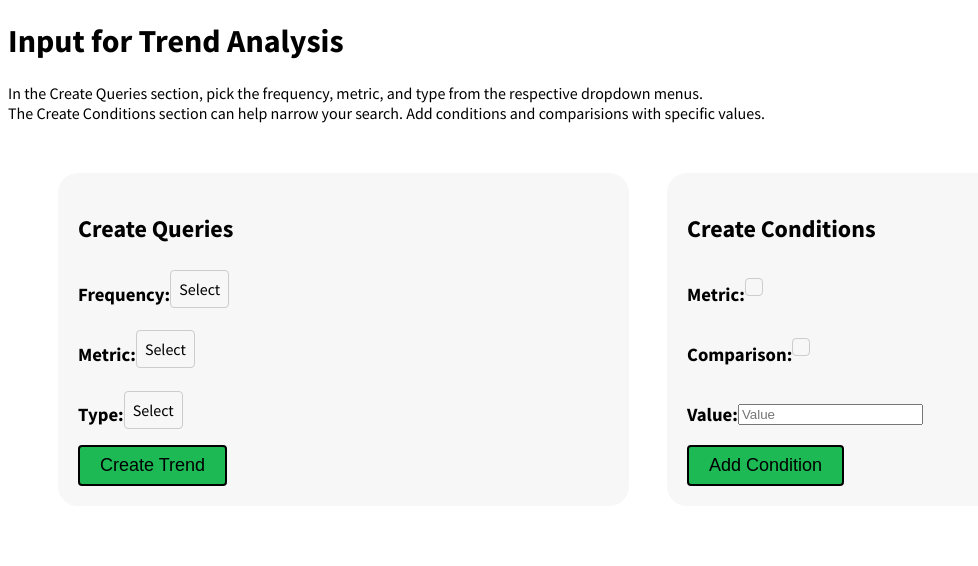
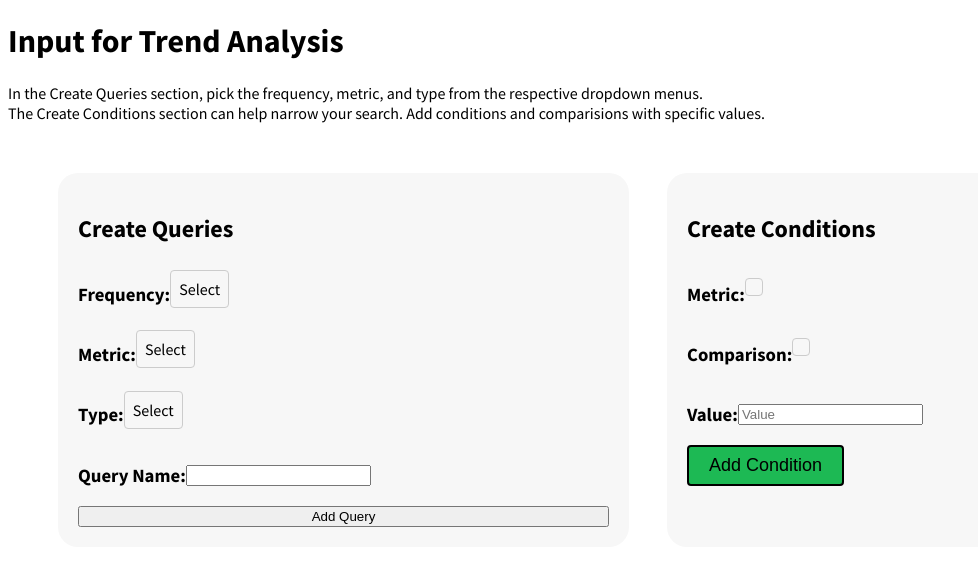
Before and after one commit to sidney888/spotify-dbms, a React (Create React App) app: page /QueryUs in a window 1280 px wide. Shown: the top 566 px of the page, without its empty margins (0-978 px from the left). Built offline with nearby package versions, Linux system fonts and the light colour scheme; the HTML template or start-up script is replaced by a standard one.

Commit message:
small changes

```diff
--- a/src/Pages/AnalysisPage.css
+++ b/src/Pages/AnalysisPage.css
@@ -17,7 +17,7 @@
 .create-conditions h2 {
   margin-bottom: 20px;
 }
-.typ, .met, .freq, .operator, .input{
+.typ, .met, .freq, .operator, .input, .names{
   display: flex;
   flex-direction: row;
   justify-content: left;
--- a/src/Pages/AnalysisPage.js
+++ b/src/Pages/AnalysisPage.js
@@ -3,7 +3,18 @@ import Dropdown from '../Components/Dropdown';
 import Button from '../Components/Button';
 import './AnalysisPage.css';
 
-const AnalysisPage = () => {
+class Query {
+  constructor(frequency, metric, type, name) {
+    this.name = name;
+    this.frequency = frequency;
+    this.metric = metric;
+    this.type = type;
+  }
+}
+
+function AnalysisPage ({data}) {
+
+  //Queries
   const [selectedOption, setSelectedOption] = useState('Select');
   const options = ['Daily', 'Weekly', 'Monthly', 'Yearly'];
 
@@ -19,10 +30,14 @@ const AnalysisPage = () => {
   const [selectedType, setSelectedType] = useState('Select');
   const type = ['Tracks', 'Albums'];
 
-  const [conditions, setConditions] = useState([{ metric: '', operator: '', value: '' }]);
+  const [name, setName] = useState('')
+
+
+  //Conditions
+  const [conditions, setConditions] = useState([{ metrix: '', operator: '', value: '' }]);
 
   const addCondition = () => {
-    setConditions([...conditions, { metric: '', operator: '', value: '' }]);
+    setConditions([...conditions, { metrix: '', operator: '', value: '' }]);
   };
 
   const updateCondition = (index, field, value) => {
@@ -31,6 +46,7 @@ const AnalysisPage = () => {
     setConditions(newConditions);
   };
 
+  //Button (NAVIGATION)
   const [click, setClick] = useState(false);
   const [button, setButton] = useState(true);
 
@@ -45,9 +61,14 @@ const AnalysisPage = () => {
     }
   };
 
-  useEffect(() => {
-    showButton();
-  }, []);
+
+  //List
+  const [list, setList] = useState([]);
+  const handleAddItem = () => {
+    const newQuery = new Query(selectedOption, selectedMetric, selectedType, name);
+    setList([...list, newQuery]);
+    setName('');
+  };
 
 
   return (
@@ -58,7 +79,6 @@ const AnalysisPage = () => {
     <p>
     In the Create Queries section, pick the frequency, metric, and type from the respective dropdown menus.
     <br/>The Create Conditions section can help narrow your search. Add conditions and comparisions with specific values.
-
     </p>
     <div className="analysis-page">
       <div className="create-queries">
@@ -91,7 +111,24 @@ const AnalysisPage = () => {
             onOptionClick={(queryType) => setSelectedType(queryType)}
           />
           </div>
-          {button && <Button buttonStyle='btn--primary'to='/TrendsPage'>Create Trend</Button>}
+          <div className='names'>
+            <h3>Query Name: </h3>
+          <input
+          type="name"
+          value={name.name || ''}
+          onChange={(event) => setName({ ...name, name: event.target.value })}
+          />
+          </div>
+          <button onClick={handleAddItem}>Add Query</button>
+
+        </div>
+        <div className='queries'>
+        {list.map((Query, index) => (
+        <div key={index}>
+          <p>Name: {Query.name}</p>
+        </div>
+      ))}
+
         </div>
       </div>
 
@@ -103,7 +140,7 @@ const AnalysisPage = () => {
               <h3>Metric:   </h3>
             <Dropdown
               className="Metric"
-              selectedOption={condition.metric}
+              selectedOption={condition.metrix}
               options={metrics}
               onOptionClick={(metric) => updateCondition(index, 'metric', metric)}
             />
@@ -120,7 +157,7 @@ const AnalysisPage = () => {
             <div className='input'>
               <h3>Value: </h3>
             <input
-              type="text"
+              type="num"
               placeholder="Value"
               value={condition.value}
               onChange={(e) => updateCondition(index, '', e.target.value)}
```
